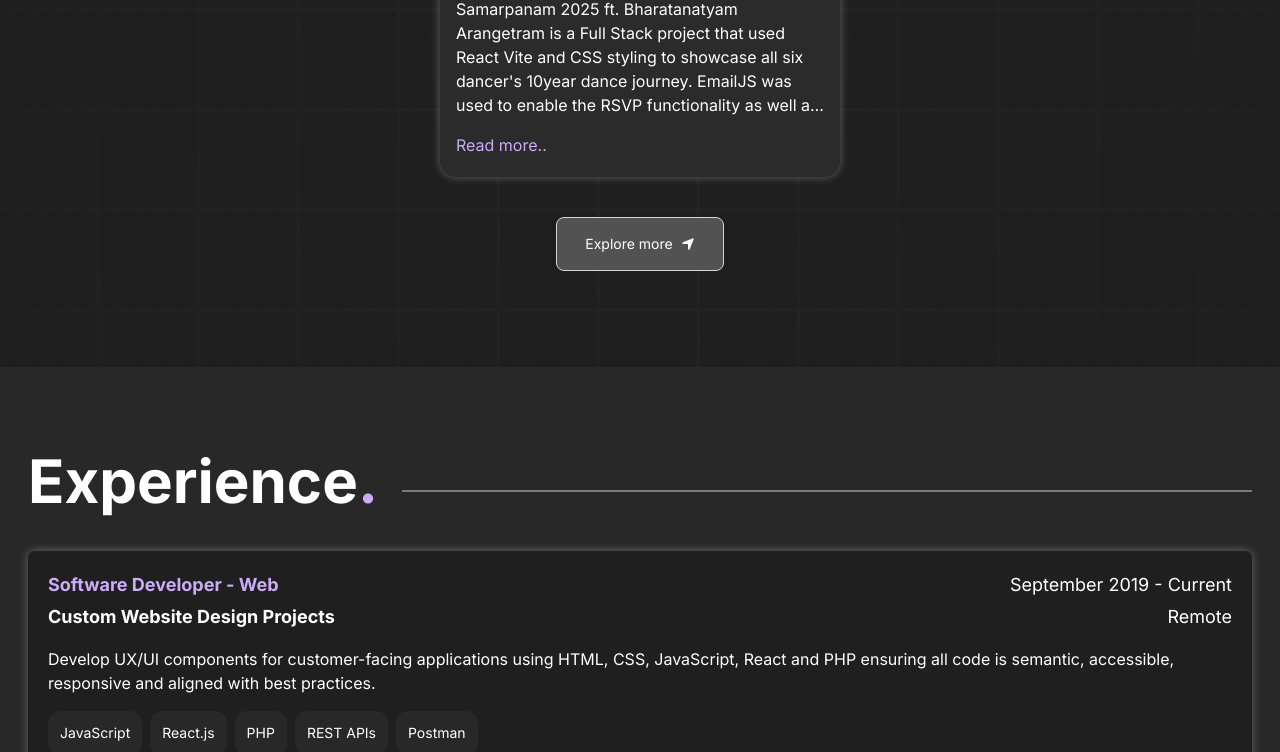
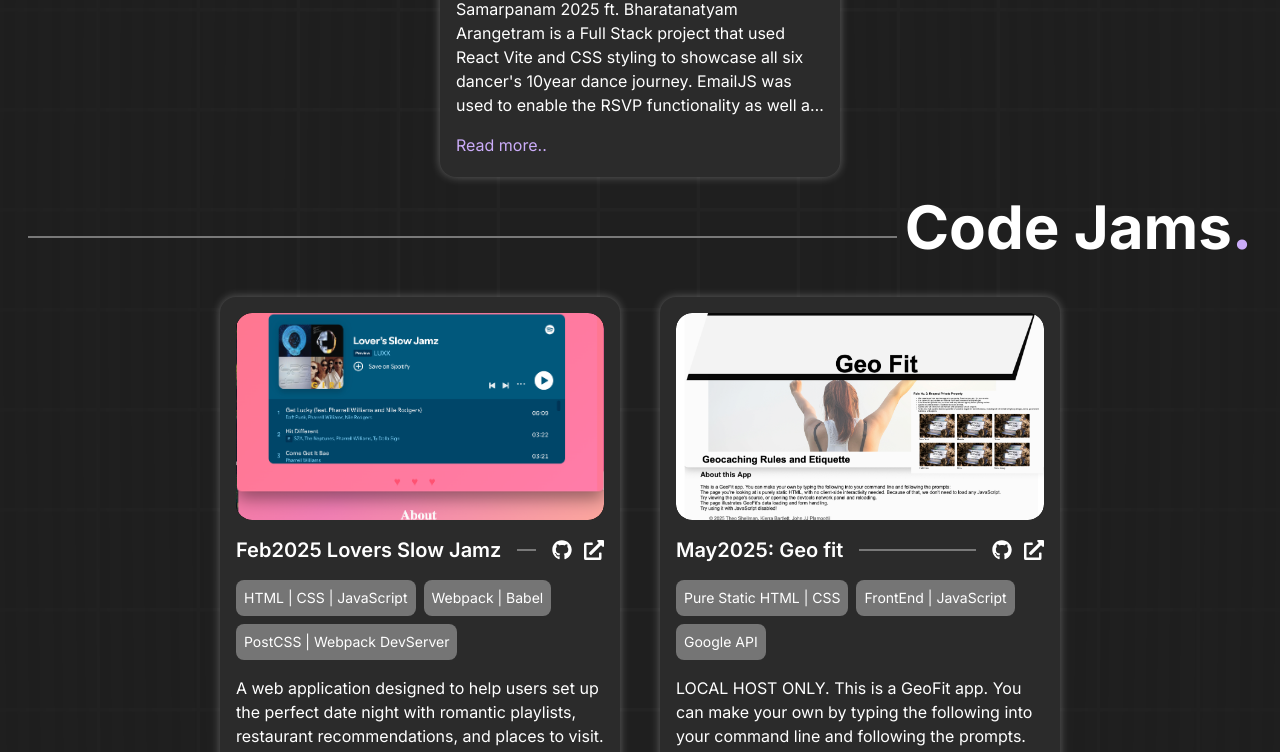
Before and after one commit to JohnPlamoottil/JJs_Portfolio, a Next.js app: page / in a window 1280 px wide. Shown: the part 4592-5344 px from the top of the page. Built offline with nearby package versions, Linux system fonts and the light colour scheme.

Commit message:
Add 3 CodeJams and 2 part Externship to data and project as well as the navItem for those two

```diff
--- a/Components/Projects.tsx
+++ b/Components/Projects.tsx
@@ -1,12 +1,13 @@
 import { Button } from "./ui/Button";
 import { ProjectCard } from "./ui/ProjectCard";
-import { SixtiethBirthdayData, AroundTheUsData, WTWRData, IntroProjectData, CoffeeShopData, RealEstateWebsiteData, LibraryData, RealtyFormData, FinalData} from "@/data/data";
+import { IntroProjectData, LibraryData, SixtiethBirthdayData, CoffeeShopData, RealEstateWebsiteData, RealtyFormData, AroundTheUsData, WTWRData, FinalData, FebCodeJamData, MayCodeJamData, JulyCodeJamData, FrontEndData, BackEndData} from "@/data/data";
 import { FaLocationArrow } from "react-icons/fa6";
 
 export const Projects = () => {
   return (
     <section className="relative flex flex-col gap-10" id="projects">
       <div className="max-w-[1350px] m-auto px-7">
+        <div>
           <div className="flex items-center">
             <span className="border-[#797979] mr-2 border-[1px] w-full"></span>
             <h1 className="text-left font-bold md:text-5xl lg:text-6xl whitespace-nowrap">
@@ -24,6 +25,35 @@ export const Projects = () => {
             <ProjectCard {...WTWRData} />
             <ProjectCard {...FinalData} />
           </div>
+          <div id="code jams">
+            <div className="flex items-center">
+              <span className="border-[#797979] mr-2 border-[1px] w-full"></span>
+              <h1 className="text-left font-bold md:text-5xl lg:text-6xl whitespace-nowrap">
+                Code Jams<span className="text-purple">.</span>
+              </h1>
+            </div>
+            <div className="flex gap-8 md:gap-10 flex-wrap justify-center">
+              <ProjectCard {...FebCodeJamData} />
+              <ProjectCard {...MayCodeJamData} />
+              <ProjectCard {...JulyCodeJamData} />
+            </div>
+          </div>
+
+          <div id="externship">
+            <div className="flex items-center">
+              <span className="border-[#797979] mr-2 border-[1px] w-full"></span>
+              <h1 className="text-left font-bold md:text-5xl lg:text-6xl whitespace-nowrap">
+                Externship <span className="text-purple">.</span>
+              </h1>
+            </div>
+            <div className="flex gap-8 md:gap-10 flex-wrap justify-center">
+              <ProjectCard {...FrontEndData} />
+              <ProjectCard {...BackEndData} />
+            </div>
+          </div>
+
+        </div>
+
         <a
           href="https://github.com/JohnPlamoottil"
           target="_blank"
--- a/data/data.ts
+++ b/data/data.ts
@@ -7,10 +7,17 @@ import RealEstateForm from "../public/images/RealEstateForm.png"
 import USA from "../public/images/USA.png";
 import WhatToWear from "../public/images/WhatToWear.png";
 import FinalProject from "../public/images/FinalProject.png"
+import LoversSlowJam from "../public/images/LoversSlowJam.png"
+import GeoFit from "../public/images/GeoFit.png"
+import SightSeeUSA from "../public/images/SightSeeUSA.png"
+import frontend from "../public/images/frontend.png"
+import backend from "../public/images/backend.png"
 
 export const navItems = [
   { name: "About", link: "#about", scrollPath: "about", offset: 60 },
   { name: "Projects", link: "#projects", scrollPath: "projects" },
+  { name: "Code Jams", link: "#code jams", scrollPath: "code jams" },
+  { name: "Externship", link: "#externship", scrollPath: "externship" },
   {
     name: "Testimonials",
     link: "#mobileTest",
@@ -145,6 +152,70 @@ export const FinalData = {
   stack3: "MongoDB/GoogleCloud",
 };
 
+export const FebCodeJamData = {
+  src: LoversSlowJam.src,
+  alt: "Image of Feb Code Jam",
+  title: "Feb2025 Lovers Slow Jamz",
+  description:
+    "A web application designed to help users set up the perfect date night with romantic playlists, restaurant recommendations, and places to visit.",
+  Github: "https://github.com/JohnPlamoottil/Lover-s-Slow-Jamz",
+  site: "https://jmik-thang.github.io/Lover-s-Slow-Jamz/",
+  stack1: "HTML | CSS | JavaScript",
+  stack2: "Webpack | Babel",
+  stack3: "PostCSS | Webpack DevServer",
+};
+
+export const MayCodeJamData = {
+  src: GeoFit.src,
+  alt: "Image of May Code Jam",
+  title: "May2025: Geo fit",
+  description:
+    "LOCAL HOST ONLY. This is a GeoFit app. You can make your own by typing the following into your command line and following the prompts. The page you're looking at is purely static HTML, with no client-side interactivity needed. Because of that, we don't need to load any JavaScript.Try viewing the page's source, or opening the devtools network panel and reloading.",
+  Github: "https://github.com/JohnPlamoottil/GeoFit",
+  site: "http://127.0.0.1:5501",
+  stack1: "Pure Static HTML | CSS",
+  stack2: "FrontEnd | JavaScript",
+  stack3: "Google API",
+};
+
+export const JulyCodeJamData = {
+  src: SightSeeUSA.src,
+  alt: "Image of July Code Jam",
+  title: "July2025: SightSee USA",
+  description:
+    "SightSee USA is a full-stack travel route optimization application built with React (frontend using Vite), Python (backend with Streamlit, Pandas, and Plotly for data science), and JavaScript. The app uses a nearest neighbor algorithm to calculate optimal travel routes between tourist destinations across the USA, processing geographic data with libraries like geolib and geopy for distance calculations and displaying results on interactive maps using MapLibre GL. The project combines data science techniques (data preprocessing, normalization, and filtering in Python) with modern frontend development (React hooks, context API, and component-based architecture) to create an interactive vacation planning tool.",
+  Github: "https://github.com/JohnPlamoottil/sightsee-usa",
+  site: "code-jam-kohl.vercel.app",
+  stack1: "React+Vite | Full Stack",
+  stack2: "Python | Streamlit | Pandas | Plotly",
+  stack3: "JavaScript | GeoLib | Geopy",
+};
+
+export const FrontEndData = {
+  src: frontend.src,
+  alt: "Image of UI with signin page",
+  title: "Pipelines: Frontend",
+  description:
+    "LOCAL HOST ONLY. The frontend is built with React 18 + TypeScript + Vite, using Apollo Client for GraphQL communication with the KeystoneJS backend and React Router for navigation. Key UI/UX libraries include Radix UI (headless accessible components), Tailwind CSS v4 (styling), shadcn/ui (component system), React Hook Form + Zod (form validation), Zustand (state management), and Sonner (toast notifications). The application enables CRUD operations on projects/milestones, user authentication (OAuth + traditional login), activity logging visualization, invitation management, and role-based access control through a responsive dashboard interface with Storybook for component development.",
+  Github: "https://github.com/JohnPlamoottil/partner-pipeline-frontend",
+  stack1: "TypeScript| Full Stack",
+  stack2: "MDX | Tailwind CSS",
+  stack3: "Storybook JS | React Vite",
+};
+
+export const BackEndData = {
+  src: backend.src,
+  alt: "Image of Keystone",
+  title: "Pipelines: Backend",
+  description:
+    "LOCAL HOST ONLY. The backend essentially provides a full-featured API for a project management/collaboration platform with user authentication, project tracking, milestone management, and team collaboration features.",
+  Github: "https://github.com/JohnPlamoottil/partner-pipeline-backend",
+  stack1: "TypeScript | Full Stack | Apollo GraphQL",
+  stack2: "keystone.ts | GraphQL | Next.js",
+  stack3: "JavaScript | PostgreSQL | Shell",
+};
+
+
 export const testimonials = [
   {
     quote:
```
Lines whose indentation alone changed are shown as unchanged.
